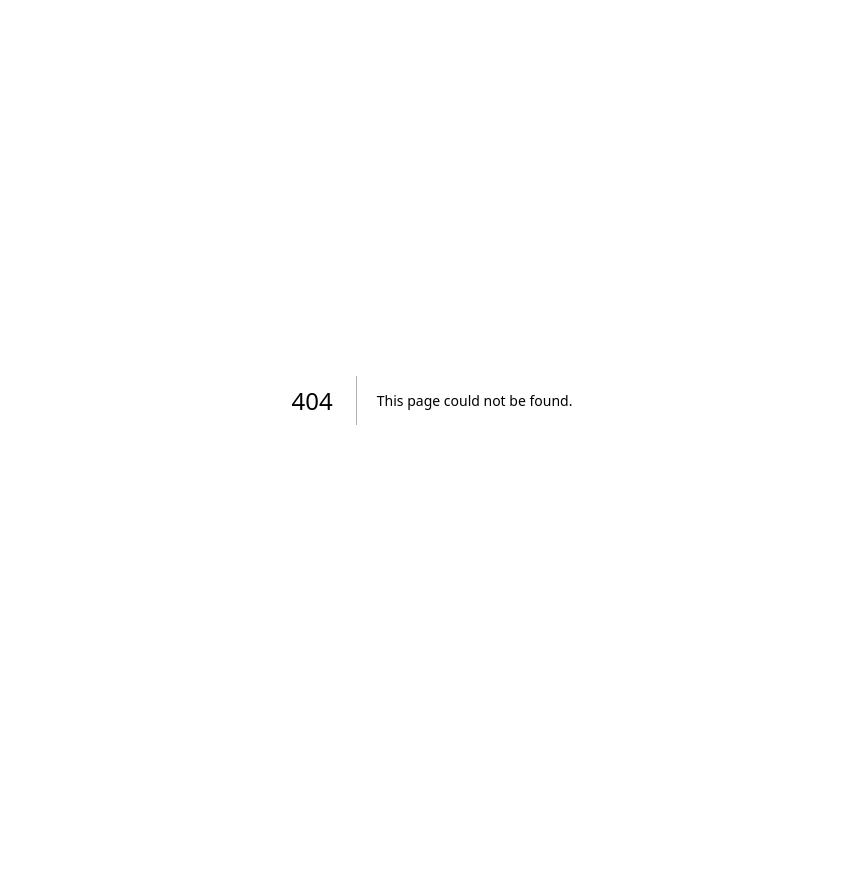
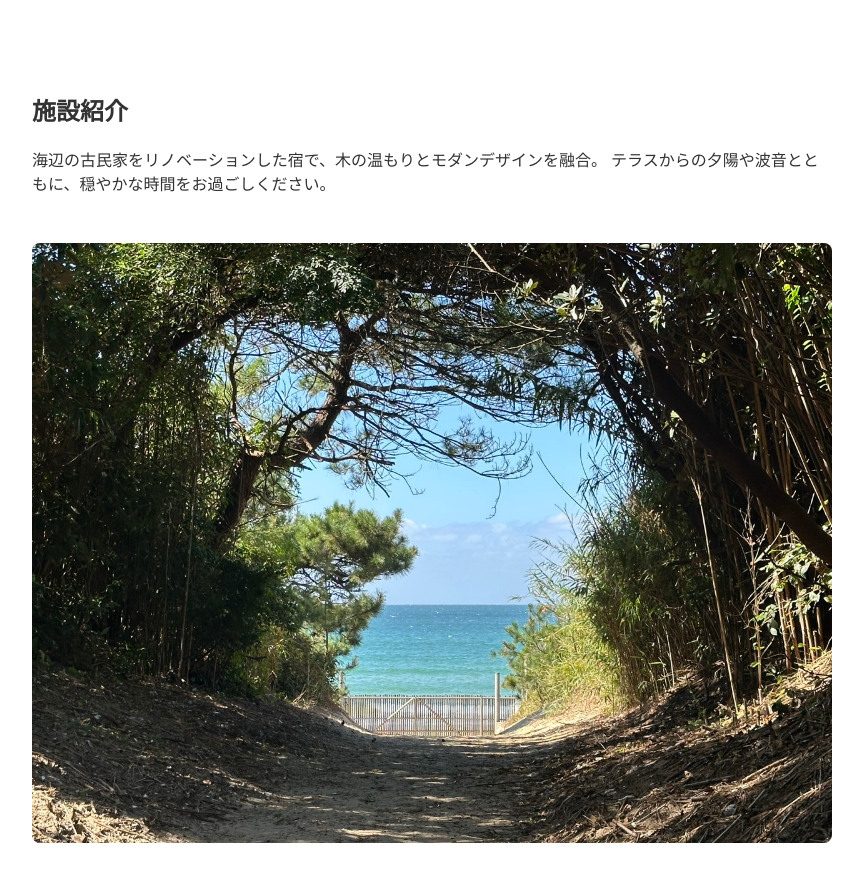
Before and after one commit to likeiga2/secret-beach-villa, a Next.js app: page /about in a window 1280 px wide. Before the commit this address had no page. Shown: the top 882 px of the page, without its empty margins (208-1071 px from the left). Before the commit the page ends 800 px from the top, so only its background shows below. Built offline with nearby package versions, Linux system fonts and the light colour scheme.

Commit message:
Create about.js

```diff
--- /dev/null
+++ b/pages/about.js
@@ -0,0 +1,12 @@
+export default function About() {
+  return (
+    <div style={{ padding: "4rem 1rem", color: "#333", maxWidth: "800px", margin: "0 auto" }}>
+      <h2>施設紹介</h2>
+      <p>
+        海辺の古民家をリノベーションした宿で、木の温もりとモダンデザインを融合。
+        テラスからの夕陽や波音とともに、穏やかな時間をお過ごしください。
+      </p>
+      <img src="/IMG_5947.jpeg" alt="施設外観" style={{ width: "100%", marginTop: "2rem", borderRadius: "8px" }} />
+    </div>
+  );
+}
```
